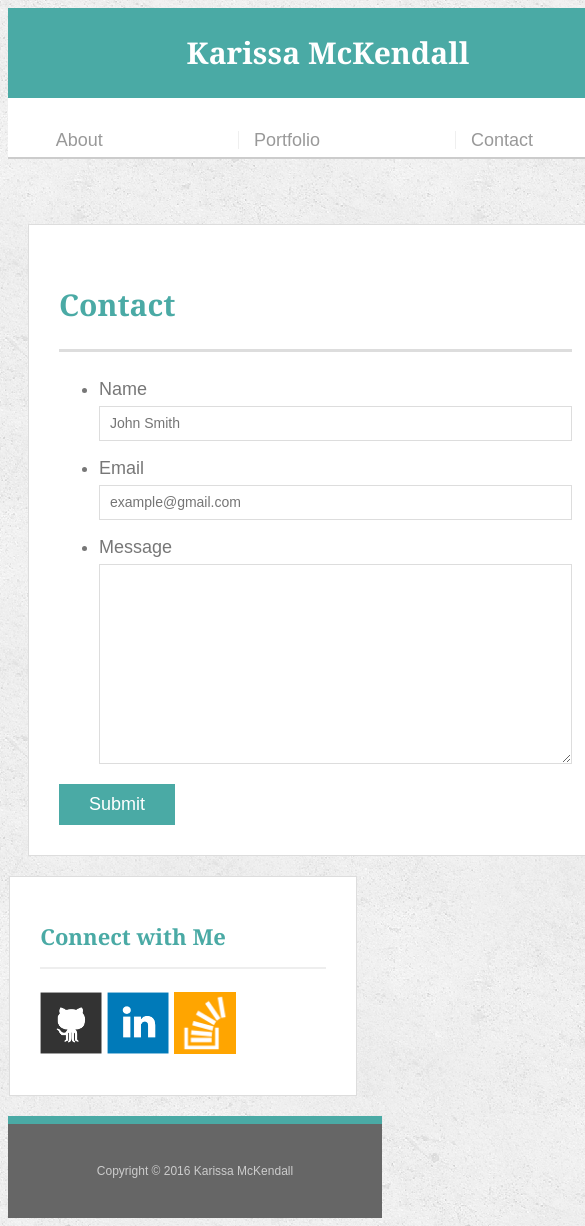
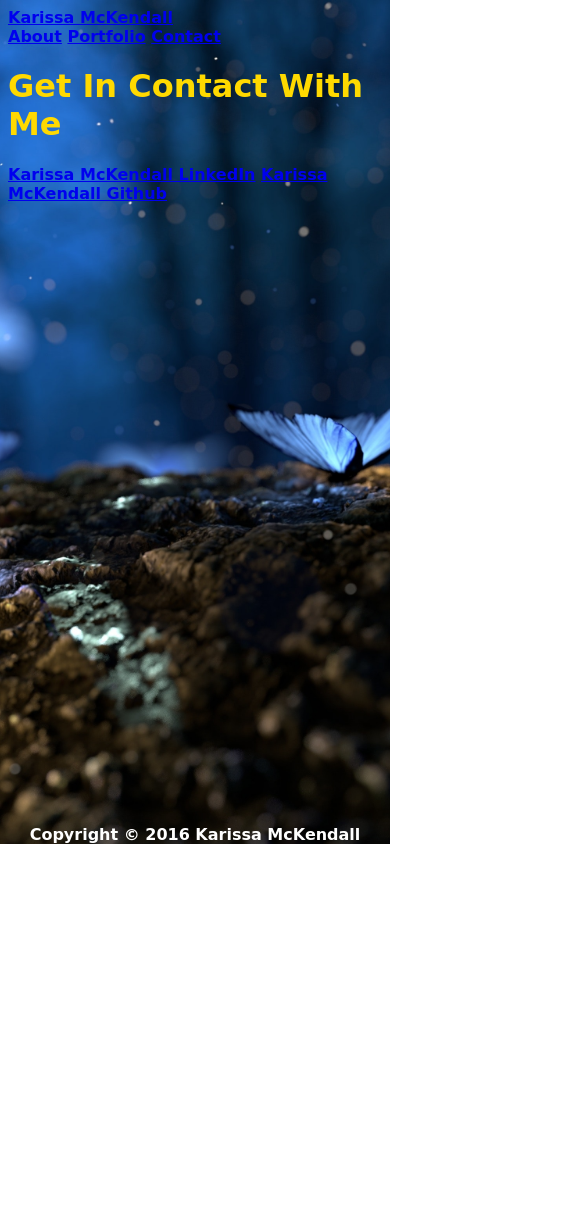
Before and after one commit to Salena0921/React-Powered-Portfolio, a plain HTML site: page contact.html in a window 390 px wide. Shown: the top 1226 px of the page, 585 px wide, since content can reach past the window. After the commit the page ends 844 px from the top, so only its background shows below. Drawn offline with Linux system fonts and the light colour scheme.

Commit message:
updated css and styling

```diff
--- a/assets/css/style.css
+++ b/assets/css/style.css
@@ -1,314 +1,44 @@
 body {
-  font-family: Arial, "Helvetica Neue", Helvetica, sans-serif;
-  font-size: 18px;
-  line-height: 34px;
-  color: #777;
-  background: url("../images/concrete_seamless.png");
+  background-image: url("../images/beautiful-blur-bright-326055.jpg");
+  background-size: cover;
+  background-repeat: no-repeat;
+  background-position: center center;
+  background-attachment: fixed;
+  font-family: 'Cinzel Decorative', cursive;
+  font-weight: 700;
+  color: rgb(255, 217, 0);
 }
 
-* {
-  box-sizing: border-box;
+#mainnav {
+  background: none;
+
 }
 
-
-/* general */
-
-.container {
-  width: 100%;
-  max-width: 960px;
-  margin: 0 auto;
-  clear: both;
+#homelink,
+#portfoliolink,
+#contactlink {
+  color: rgb(255, 217, 0);
+  font-size: 18px;
 }
 
-h1,
-h2,
-h3,
-p {
-  margin-bottom: 20px;
+#aboutme {
+  background: none;
+  font-size: 30px;
+  text-align: center;
 }
 
-p:last-child {
-  margin-bottom: 0;
+#quote {
+  background: none;
+  float: left;
+  font-size: 18px;
+  text-align: center;
 }
 
-h1,
-h2,
-h3 {
-  font-family: Georgia, Times, "Times New Roman", serif;
-  font-weight: 700;
-  color: #4aaaa5;
+footer {
+  position: fixed;
+  left: 0;
+  bottom: 0;
+  width: 100%;
+  color: white;
+  text-align: center;
 }
-
-h1 {
-  padding-bottom: 20px;
-  font-size: 30px;
-  line-height: 49px;
-  border-bottom: 3px solid #ddd;
-}
-
-h2,
-h3 {
-  font-size: 22px;
-}
-
-
-/* header */
-
-#masthead {
-  position: fixed;
-  z-index: 99;
-  width: 100%;
-  margin: 0 0 30px;
-  overflow: auto;
-  color: #fff;
-  background: #fff;
-  border-bottom: 2px solid #ccc;
-}
-
-#logo {
-  float: left;
-  width: 250px;
-  height: 90px;
-  font-family: Georgia, Times, "Times New Roman", serif;
-  font-size: 30px;
-  font-weight: 700;
-  line-height: 90px;
-  color: #fff;
-  text-align: center;
-  text-decoration: none;
-  background: #4aaaa5;
-}
-
-nav {
-  float: right;
-  margin-top: 25px;
-}
-
-nav a {
-  display: inline-block;
-  padding-left: 15px;
-  margin-left: 15px;
-  line-height: 18px;
-  color: #999;
-  text-decoration: none;
-  border-left: 1px solid #efefef;
-}
-
-nav a:first-child {
-  border-left: 0 none;
-}
-
-
-/* footer */
-
-footer {
-  padding: 30px 0;
-  clear: both;
-  font-size: 12px;
-  color: #fff;
-  color: #ccc;
-  text-align: center;
-  background: #666;
-  border-top: 8px solid #4aaaa5;
-}
-
-
-/* sidebar */
-
-.sidebar {
-  float: right;
-  width: 100%;
-  max-width: 270px;
-  padding: 30px;
-  margin-bottom: 20px;
-  background: #fff;
-  border: 1px solid #ddd;
-}
-
-h3,
-.sidebar h2 {
-  padding-bottom: 20px;
-  margin-bottom: 15px;
-  line-height: 22px;
-  border-bottom: 2px solid #eee;
-}
-
-.social {
-  width: 62px;
-  height: 62px;
-  margin-top: 8px;
-  margin-right: 5px;
-}
-
-.social:last-child {
-  margin-right: 0;
-}
-
-
-/* main */
-
-#main-container {
-  padding-top: 130px;
-}
-
-.main-section {
-  float: left;
-  width: 100%;
-  width: 650px;
-  padding: 30px;
-  margin: 0 0 40px;
-  background: #fff;
-  border: 1px solid #ddd;
-}
-
-
-/* portfolio page */
-
-.work {
-  position: relative;
-  float: left;
-  width: 274px;
-  margin: 20px 0 25px;
-  overflow: auto;
-}
-
-.work:nth-child(even) {
-  margin-right: 40px;
-}
-
-.work img {
-  width: 100%;
-  border: 0 none;
-  opacity: 0.8;
-}
-
-.work h3 {
-  position: absolute;
-  bottom: 20px;
-  width: 100%;
-  padding: 15px;
-  margin-bottom: 0;
-  font-weight: 300;
-  line-height: 30px;
-  color: #fff;
-  text-align: center;
-  background: #4aaaa5;
-  border-bottom: 0;
-}
-
-.auth-image {
-  float: left;
-  width: 200px;
-  height: auto;
-  margin-top: 10px;
-  margin-right: 25px;
-}
-
-
-/* contact page */
-
-#contact-form ul {
-  margin-bottom: 20px;
-}
-
-#contact-form li {
-  margin-bottom: 10px;
-}
-
-label,
-input[type=text],
-input[type=email],
-textarea {
-  display: block;
-  width: 100%;
-}
-
-input[type=text],
-input[type=email],
-textarea {
-  height: 35px;
-  padding: 0 10px;
-  font-size: 14px;
-  border: 1px solid #ddd;
-}
-
-textarea {
-  height: 200px;
-}
-
-input[type=submit] {
-  padding: 10px 30px;
-  font-size: 18px;
-  color: #fff;
-  cursor: pointer;
-  background: #4aaaa5;
-  border: 0 none;
-}
-
-@media screen and (max-width: 980px) {
-  .auth-image {
-    clear: both;
-
-  }
-  #masthead {
-    position: static;
-  }
-
-  #main-container{
-    padding: 0px;
-  }
-}
-
-@media screen and (max-width: 768px) {
-  #masthead {
-    position: static;
-  }
-  .sidebar {
-    clear: both;
-    max-width: 95%;
-    margin-right: 15px;
-  }
-  .main-section {
-    clear: both;
-    width: 715px;
-    margin: 0px 20px 40px 22px;
-  }
-
-
-@media screen and (max-width: 640px) {
-
-  #masthead{
-    width: 640px;
-    padding: 0px;
-    clear: both;
-    position: static;
-  }
-
-  #logo{
-    width: 640px;
-  }
-
-  nav a{
-    margin-right: 115px;
-  }
-
-  .main-section {
-    clear: both;
-    width: 575px;
-    margin: 35px 20px 20px 20px;
-  }
-
-  .sidebar {
-    clear: both;
-    max-width: 93%;
-    margin-right: 25px;
-  }
-
-  .work{
-    width: 515px;
-  }
-
-  #main-container{
-    padding: 0px;
-  }
-}
--- a/contact.html
+++ b/contact.html
@@ -23,38 +23,9 @@
   </header>
 
   <div id="main-container" class="container">
-    <section class="main-section">
-      <h1>Contact</h1>
-
-      <form id="contact-form">
-        <ul>
-          <li>
-            <label for="name">Name</label>
-            <input type="text" id="name" name="name" placeholder="John Smith" required="required">
-          </li>
-          <li>
-            <label for="email">Email</label>
-            <input type="email" id="email" name="email" placeholder="example@gmail.com" required="required">
-          </li>
-          <li>
-            <label for="message">Message</label>
-            <textarea id="message" name="message" required="required"></textarea>
-          </li>
-        </ul>
-        <input type="submit">
-      </form>
-
-    </section>
-
-    <section class="sidebar">
-      <div id="connect">
-        <h2>Connect with Me</h2>
-
-        <a href="#"><img src="assets/images/github-128.png" class="social" alt="GitHub" /></a>
-        <a href="#"><img src="assets/images/linkedin-128.png" class="social" alt="LinkedIn" /></a>
-        <a href="#"><img src="assets/images/stackoverflow-128.png" class="social" alt="Stack Overflow" /></a>
-      </div>
-    </section>
+    <h1>Get In Contact With Me</h1>
+    <a href="www.linkedin.com/in/karissa-mckendall">Karissa McKendall LinkedIn</a>
+    <a href="https://github.com/Salena0921">Karissa McKendall Github</a>
   </div>
 
   <footer>
```
Also changed, not shown: index.html (+56 -37 lines), assets/images/beautiful-blur-bright-326055.jpg (added), assets/images/cat.jpg (deleted), assets/images/concrete_seamless.png (deleted), assets/images/github-128.png (deleted), assets/images/linkedin-128.png (deleted), assets/images/stackoverflow-128.png (deleted), assets/images/technics-q-c-640-480-1.jpg (deleted), assets/images/technics-q-c-640-480-2.jpg (deleted), assets/images/technics-q-c-640-480-5.jpg (deleted), assets/images/technics-q-c-640-480-7.jpg (deleted), assets/images/technics-q-c-640-480-9.jpg (deleted).
